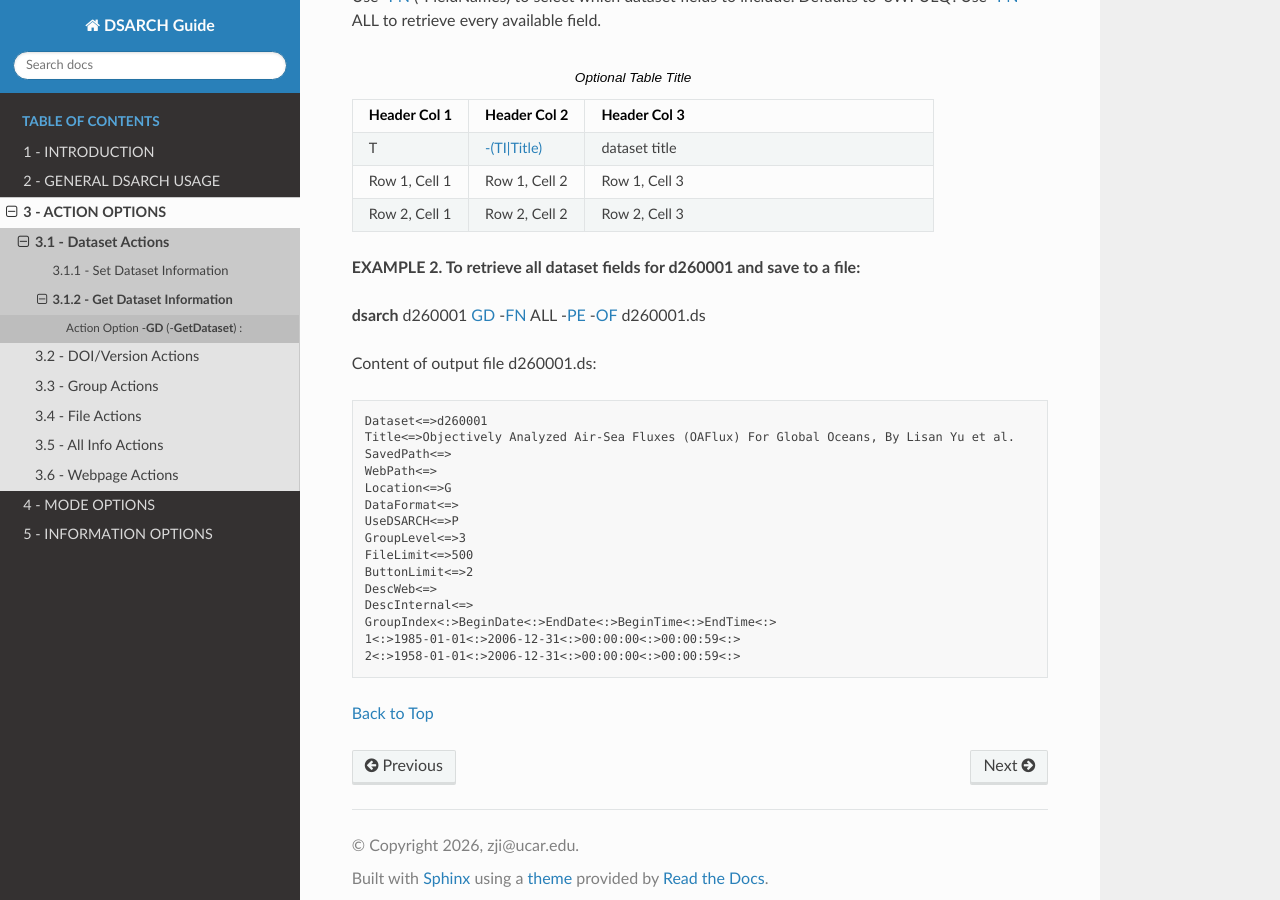
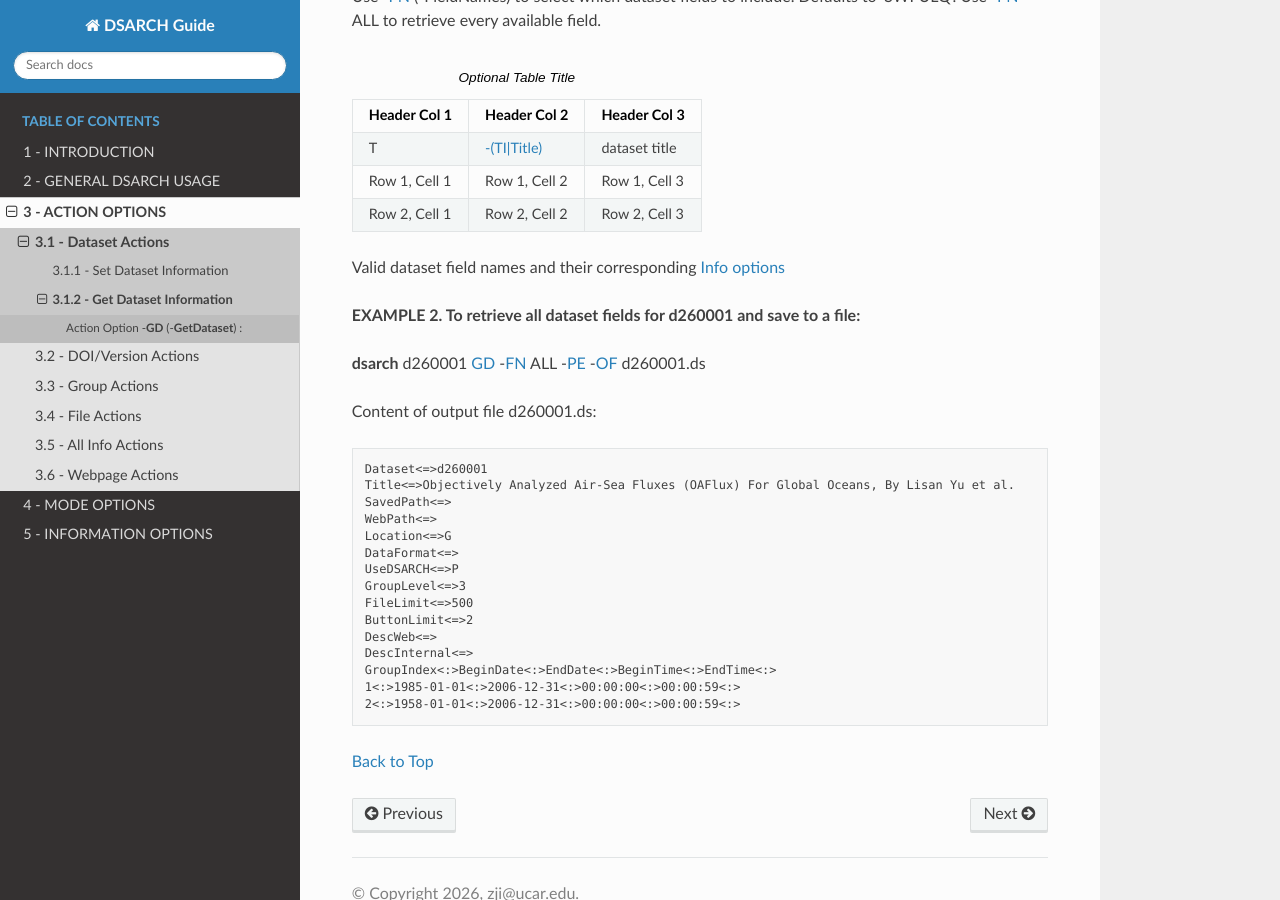
Before and after one commit to NCAR/gdex-docs-dsarch, a Sphinx documentation site: the page built from docs/source/section3.1.2.rst, in a window 1280 px wide and 900 px high, scrolled down 650 px. Built offline with Sphinx 7.4.7 and the Read the Docs theme 3.1.0, drawn with Linux system fonts in a browser that asks for light colours.

Commit message:
Update section3.1.2.rst

```diff
--- a/docs/source/section3.1.2.rst
+++ b/docs/source/section3.1.2.rst
@@ -57,8 +57,9 @@
      - Row 2, Cell 2
      - Row 2, Cell 3
 
+Valid dataset field names and their corresponding :ref:`Info options <section5>`
 
-.. list-table:: Valid dataset field names and their corresponding :ref:`Info options <section5>`
+.. list-table::
    :widths: 10 30 50
    :header-rows: 1
 
```
Also changed, not shown: other parts of docs/source/section3.1.2.rst (+1 -1 lines).
